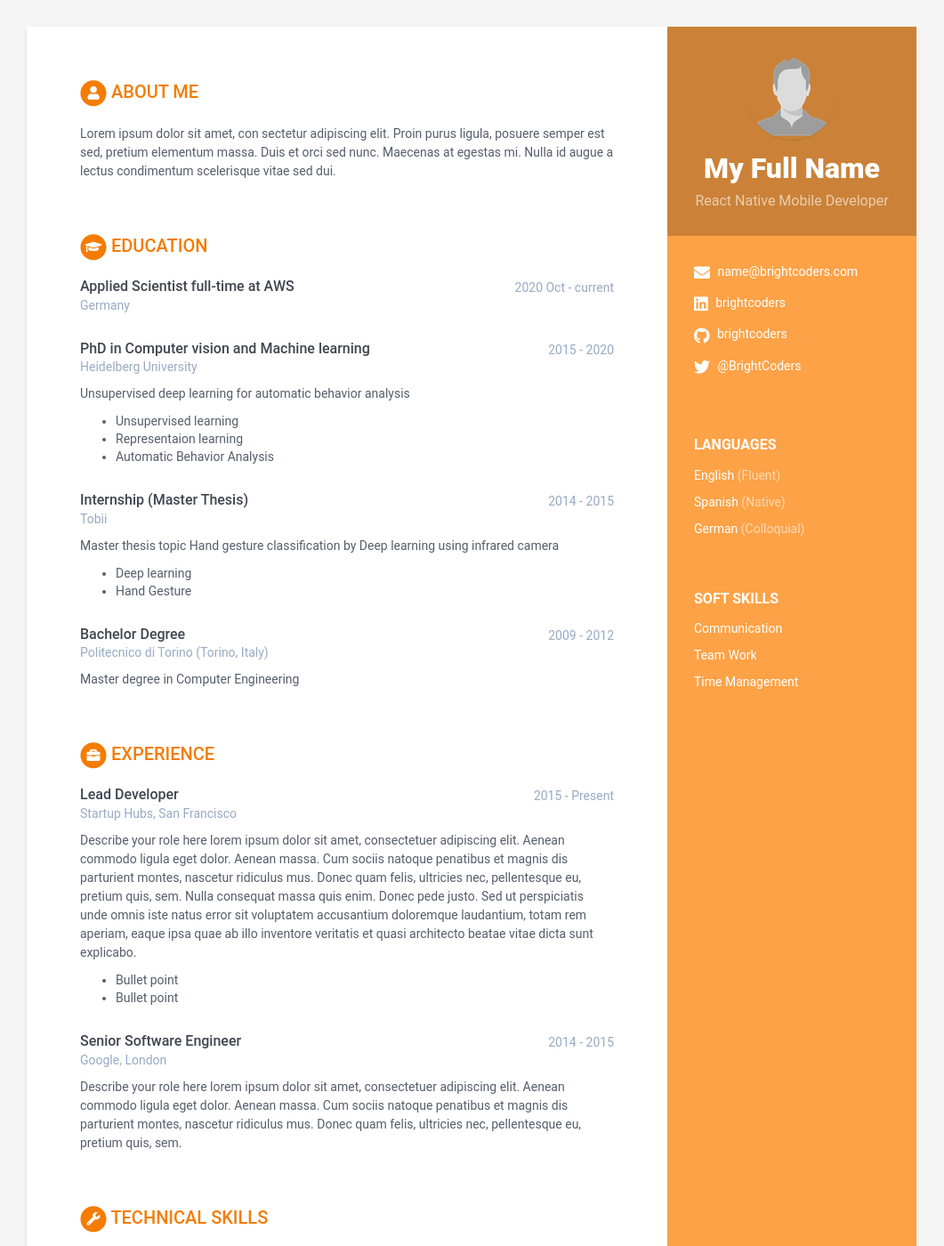
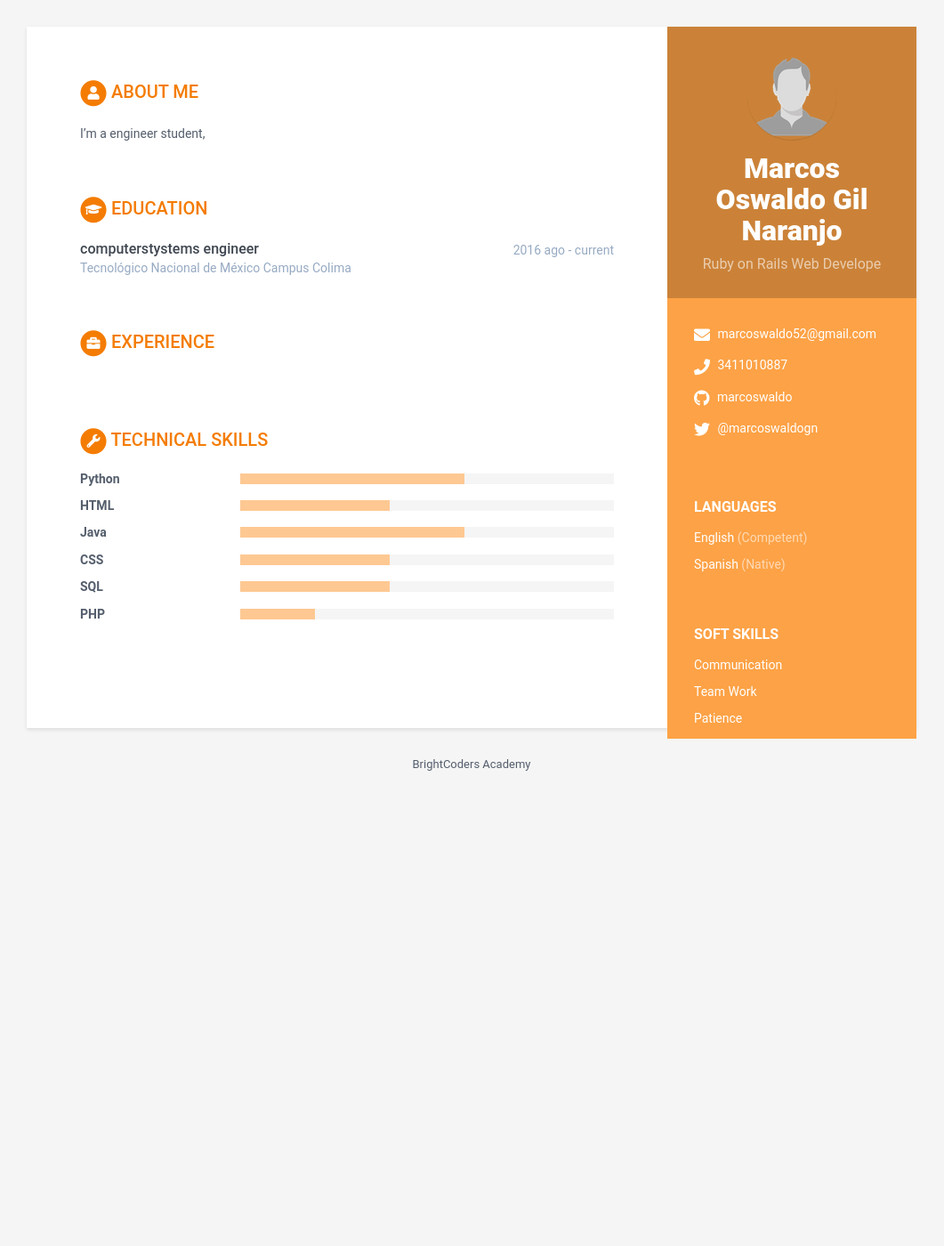
Before and after one commit to BC-MAY-21-ROR/kata-04-resume-marcoswaldo, a Jekyll site: the page built from index.html, in a window 1280 px wide and 1400 px high. Shown: the whole window at 89% size, without its empty margins (110-1171 px from the left). Built offline with Jekyll 4.4.1, drawn with Linux system fonts in a browser that asks for light colours; some of the changed text lies outside the part shown.

Commit message:
Add my information

```diff
--- a/_data/data.yml
+++ b/_data/data.yml
@@ -7,19 +7,19 @@ sidebar:
   education: False # NO MODIFICAR
 
   # Profile information
-  name: My Full Name # Nombre completo
-  tagline: React Native Mobile Developer # React Native Mobile Developer ó Ruby on Rails Web Developer Según sea el caso
+  name: Marcos Oswaldo Gil Naranjo # Nombre completo
+  tagline: Ruby on Rails Web Develope # React Native Mobile Developer ó Ruby on Rails Web Developer Según sea el caso
   avatar: profile.png # Colocar una imagen con tu foto de 100x100 pixels dentro de /assets/images
 
   # Actualiza tus datos de contacto
-  email: name@brightcoders.com
-  phone:
+  email: marcoswaldo52@gmail.com
+  phone: 3411010887
   website: # No agregar http://
-  linkedin: brightcoders
-  github: brightcoders
+  linkedin:
+  github: marcoswaldo
   gitlab:
   bitbucket:
-  twitter: '@BrightCoders'
+  twitter: '@marcoswaldogn'
   stack-overflow: # Number/Username, e.g. 123456/alandoe
   codewars:
   goodreads: # Number-Username, e.g. 123456-alandoe
@@ -27,13 +27,12 @@ sidebar:
   # Actualiza según los idiomas y nieles que tienes. Agrega o Elimina según sea necesario.
   languages:
     - idiom: English
-      level: Fluent # Utiliza el resultado de tu examen oficial, o el nivel de acuerdo al modelo Dreyfus
+      level: Competent # Utiliza el resultado de tu examen oficial, o el nivel de acuerdo al modelo Dreyfus
 
     - idiom: Spanish
       level: Native # Utiliza el resultado de tu examen oficial, o el nivel de acuerdo al modelo Dreyfus
 
-    - idiom: German
-      level: Colloquial
+
 
   # Registra aquí tus soft skills. Agrega o elimina según sea necesario
   interests:
@@ -43,74 +42,51 @@ sidebar:
     - item: Team Work
       link: # dejar en blanco
 
-    - item: Time Management
+    - item: Patience
+      link: # dejar en blanco
+
+      - item: Problem solving
+      link: # dejar en blanco
+
+      - item: Creativity
+      link: # dejar en blanco
+
+      - item: Empathy
       link: # dejar en blanco
 
 # Registra aquí un resumen de tu perfil
 career-profile:
   title: About Me # NO MODIFICAR
   summary: |
-    Lorem ipsum dolor sit amet, con sectetur adipiscing elit. Proin purus ligula, posuere semper est sed, pretium elementum massa. Duis et orci sed nunc. Maecenas at egestas mi. Nulla id augue a lectus condimentum scelerisque vitae sed dui.
+    I'm a  engineer student,
 
 # Registra aquí tus estudios. Agrega o elimina según sea necesario
 educationcomplete:
-  - degree: Applied Scientist full-time at AWS
-    university: Germany
-    time: 2020 Oct - current
+  - degree: computerstystems engineer
+    university: Tecnológico Nacional de México Campus Colima
+    time: 2016 ago - current
     details: |
 
-  - degree: PhD in Computer vision and Machine learning
-    university: Heidelberg University
-    time: 2015 - 2020
-    details: |
-      Unsupervised deep learning for automatic behavior analysis
-
-        - Unsupervised learning
-        - Representaion learning
-        - Automatic Behavior Analysis
-
-  - degree: Internship (Master Thesis)
-    university: Tobii
-    time: 2014 - 2015
-    details: |
-      Master thesis topic Hand gesture classification by Deep learning using infrared camera
-
-        - Deep learning
-        - Hand Gesture
-
-  - degree: Bachelor Degree
-    university: Politecnico di Torino (Torino, Italy)
-    time: 2009 - 2012
-    details: |
-      Master degree in Computer Engineering
 
 # Registra aquí tu experiencia. Agrega o elimina según sea necesario
 experiences:
-  - role: Lead Developer
-    time: 2015 - Present
-    company: Startup Hubs, San Francisco
-    details: |
-      Describe your role here lorem ipsum dolor sit amet, consectetuer
-      adipiscing elit. Aenean commodo ligula eget dolor. Aenean massa.
-      Cum sociis natoque penatibus et magnis dis parturient montes,
-      nascetur ridiculus mus. Donec quam felis, ultricies nec,
-      pellentesque eu, pretium quis, sem. Nulla consequat massa quis
-      enim. Donec pede justo. Sed ut perspiciatis unde omnis iste natus
-      error sit voluptatem accusantium doloremque laudantium, totam rem
-      aperiam, eaque ipsa quae ab illo inventore veritatis et quasi
-      architecto beatae vitae dicta sunt explicabo.
-        - Bullet point
-        - Bullet point
+  - role:
+    time: #2015 - Present
+    company: #Startup Hubs, San Francisco
+    details: #|
+      #Describe your role here lorem ipsum dolor sit amet, consectetuer
+      #adipiscing elit. Aenean commodo ligula eget dolor. Aenean massa.
+      #Cum sociis natoque penatibus et magnis dis parturient montes,
+      #nascetur ridiculus mus. Donec quam felis, ultricies nec,
+      #pellentesque eu, pretium quis, sem. Nulla consequat massa quis
+      #enim. Donec pede justo. Sed ut perspiciatis unde omnis iste natus
+      #error sit voluptatem accusantium doloremque laudantium, totam rem
+      #aperiam, eaque ipsa quae ab illo inventore veritatis et quasi
+      #architecto beatae vitae dicta sunt explicabo.
+       # - Bullet point
+        #- Bullet point
 
-  - role: Senior Software Engineer
-    time: 2014 - 2015
-    company: Google, London
-    details: |
-      Describe your role here lorem ipsum dolor sit amet, consectetuer
-      adipiscing elit. Aenean commodo ligula eget dolor. Aenean massa.
-      Cum sociis natoque penatibus et magnis dis parturient montes,
-      nascetur ridiculus mus. Donec quam felis, ultricies nec,
-      pellentesque eu, pretium quis, sem.
+
 
 # Registra aquí tus habilidades técnicas, para level utiliza:
 # 20% para Novice
@@ -123,22 +99,22 @@ skills:
 
   toolset:
     - name: Python
-      level: 20%
+      level: 60%
 
-    - name: PyTorch
+    - name: HTML
       level: 40%
 
-    - name: Tensorflow
+    - name: Java
       level: 60%
 
-    - name: Caffe
-      level: 80%
+    - name: CSS
+      level: 40%
 
-    - name: Matlab
-      level: 100%
+    - name: SQL
+      level: 40%
 
-    - name: C/C++
-      level: 40%
+    - name: PHP
+      level: 20%
 
 # NO MODIFICAR
 footer: >
```
